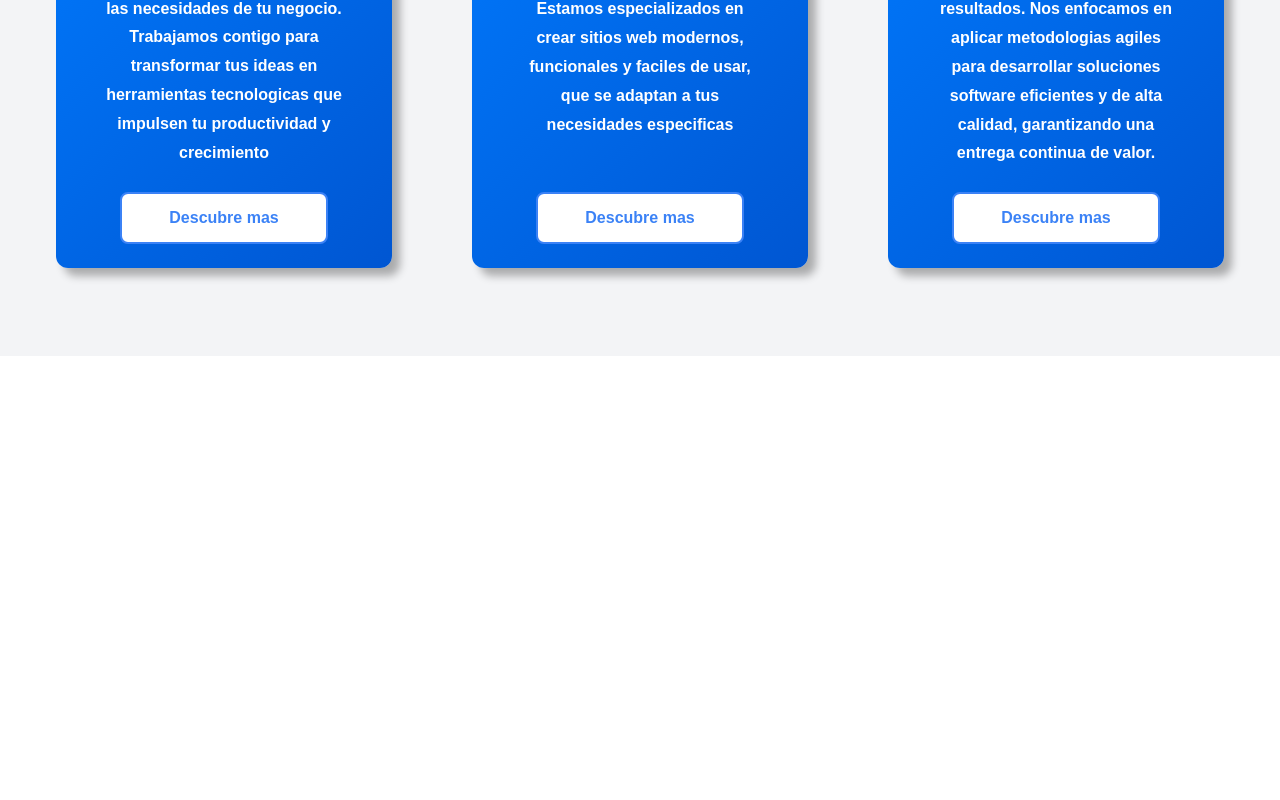
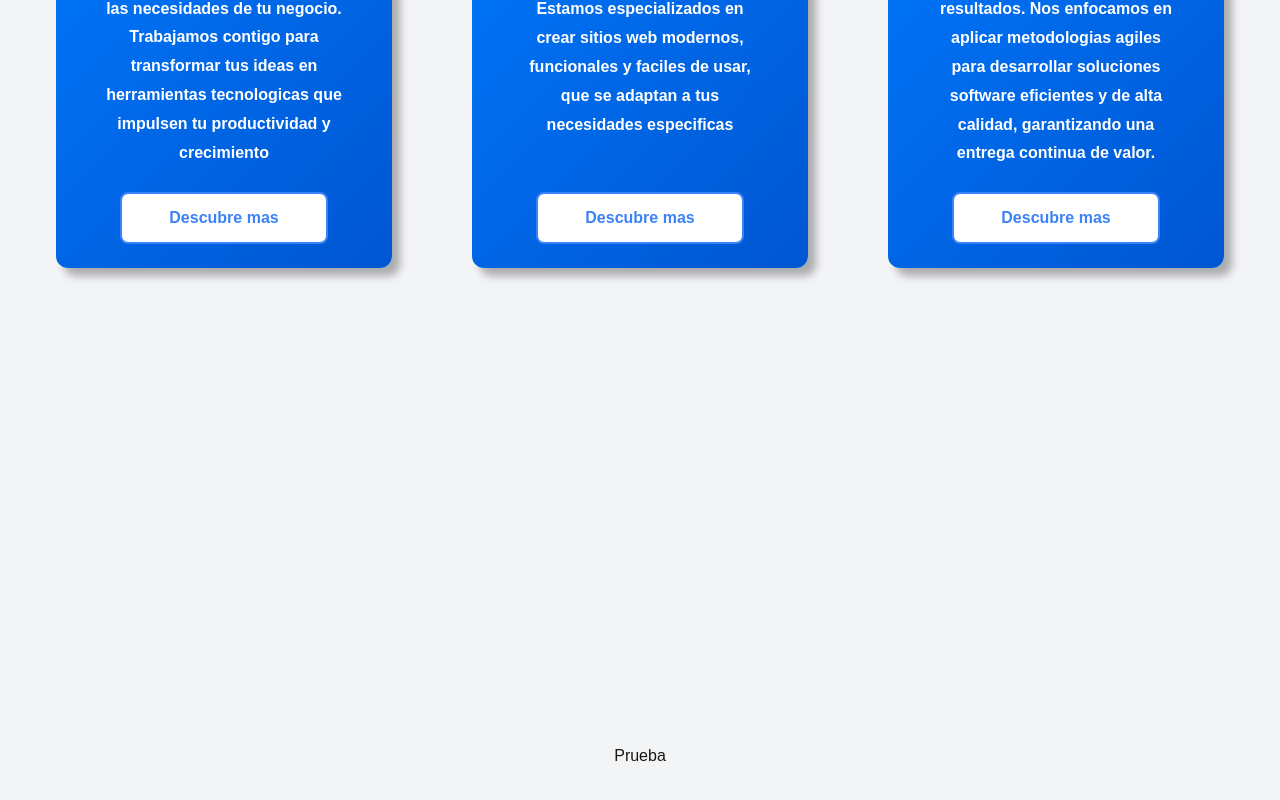
Before and after one commit to luibelzan/personal-portfolio, a Next.js app: page / in a window 1280 px wide. Shown: the part 1171-1971 px from the top of the page. Before the commit the page ends 1527 px from the top, so only its background shows below. Built offline with nearby package versions, Linux system fonts and the light colour scheme; a web font is replaced by a local one.

Commit message:
Starting projects section

```diff
--- a/app/page.tsx
+++ b/app/page.tsx
@@ -67,6 +67,9 @@ export default function Home() {
         </div>
 
         {/*Div de works*/}
+        <div className="min-h-screen bg-gray-100 flex flex-col justify-center items-center">
+            <p>Prueba</p>
+        </div>
 
 
       </div>
```
Also changed, not shown: app/globals.css (line endings or trailing spaces).
